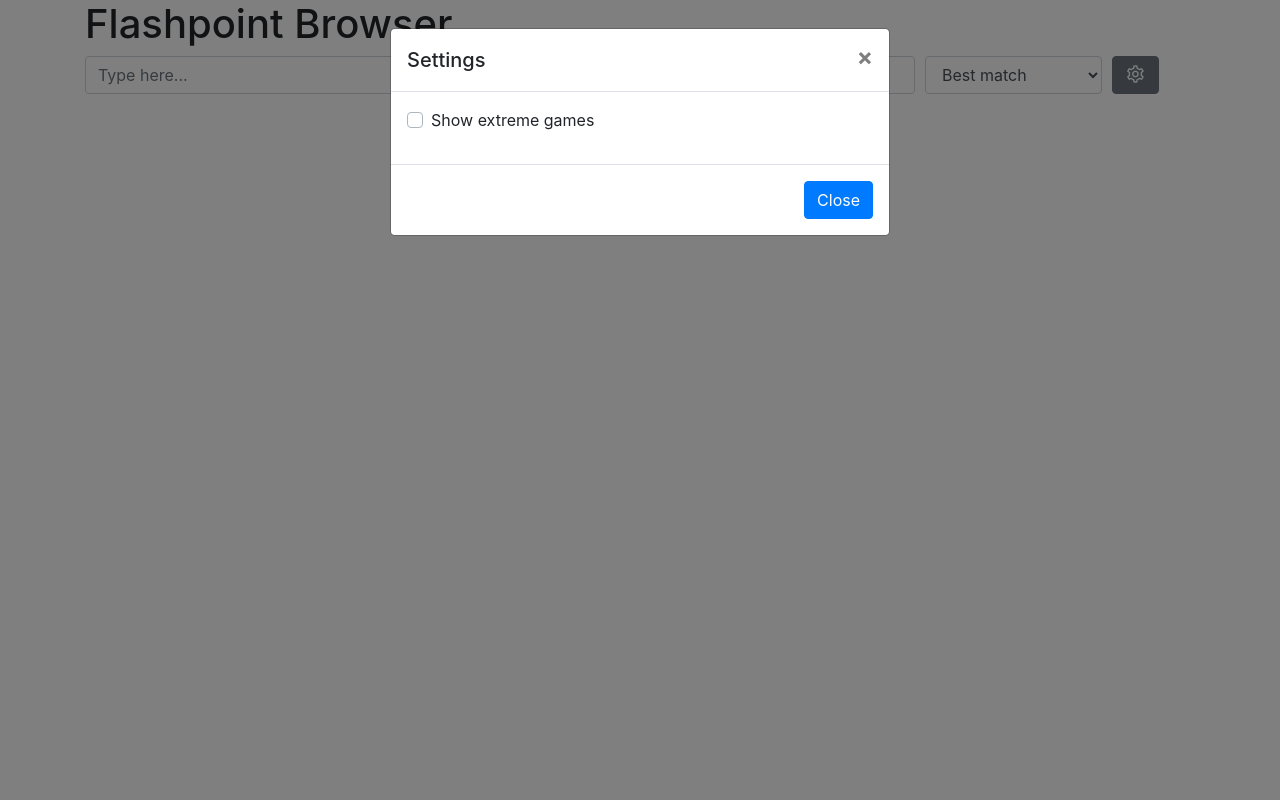
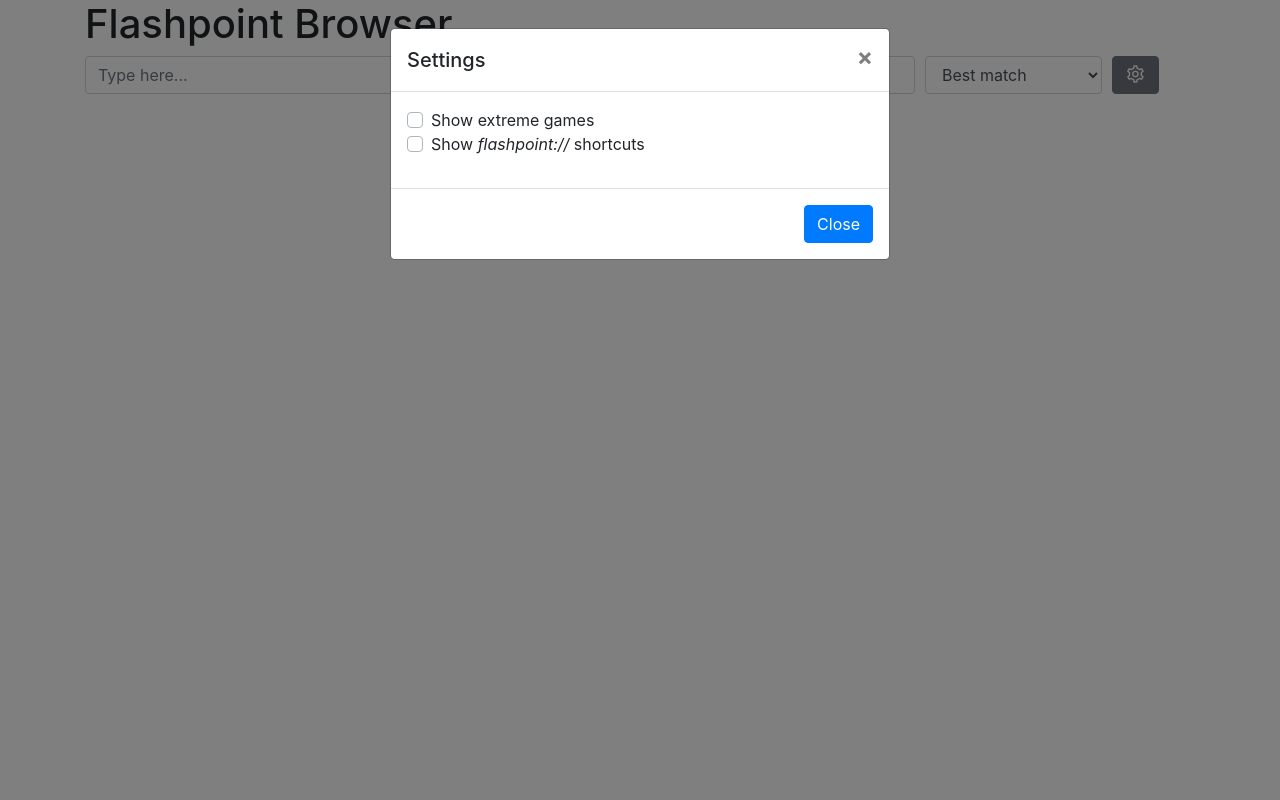
Before and after one commit to FlashpointProject/FlashpointSearchTool, a PHP site: page / in a window 1280 px wide, after a click that opens the changed part. Run offline with PHP 8.4, Linux system fonts and the light colour scheme.

Commit message:
Add setting to display flashpoint:// shortcuts

```diff
--- a/index.php
+++ b/index.php
@@ -50,6 +50,10 @@ td { padding: 0 1em; }
                         <input type="checkbox" class="custom-control-input setting" name="extreme" id="extreme">
                         <label class="custom-control-label" for="extreme">Show extreme games</label>
                     </div>
+                    <div class="custom-control custom-checkbox">
+                        <input type="checkbox" class="custom-control-input setting" name="fpurl" id="fpurl">
+                        <label class="custom-control-label" for="fpurl">Show <em>flashpoint://</em> shortcuts</label>
+                    </div>
                 </div>
             </form>
         </div>
--- a/search.php
+++ b/search.php
@@ -32,6 +32,9 @@ $result = $stmt->execute();
 <?php for($i = 0; $game = $result->fetchArray(SQLITE3_ASSOC); ++$i): ?>
     <div class="game">
         <a href="#" data-toggle="collapse" data-target="#game-<?php echo $i ?>"><?php echo "[{$game[platform]}] {$game[title]}" ?></a>
+<?php if(isset($_POST['fpurl'])): ?>
+		<a href="<?php echo "flashpoint://{$game[id]}" ?>"><i class="las la-external-link-alt"></i></a>
+<?php endif ?>
         <div class="game-details collapse" id="game-<?php echo $i ?>" data-id="<?php echo $game['id'] ?>">Loading...</div>
     </div>
 <?php endfor ?>
```
